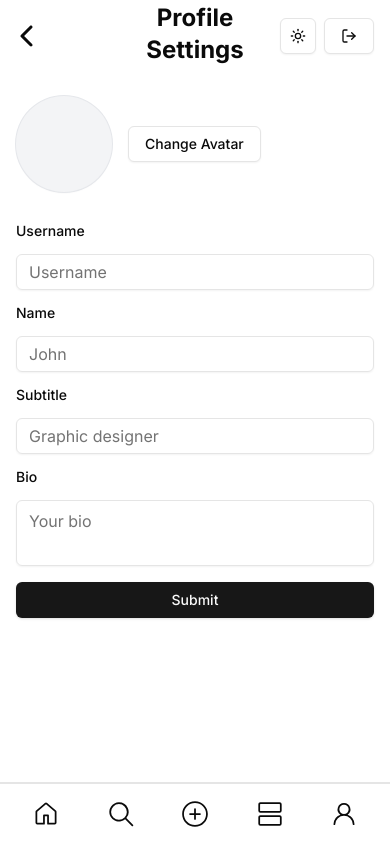
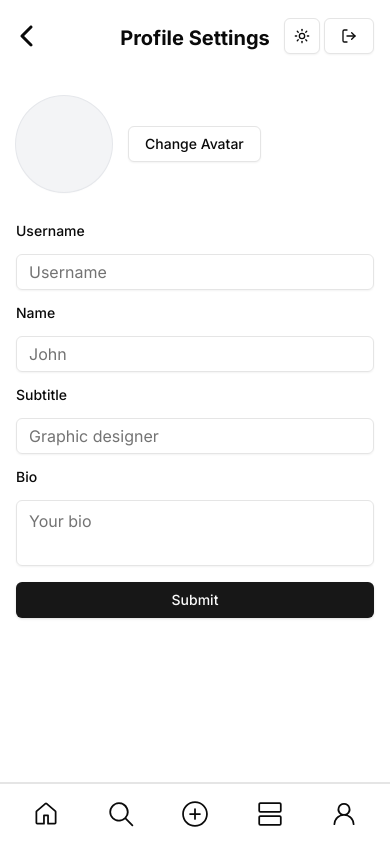
Before and after one commit to shubh95rai/Nextjs-Projects, a Next.js app in the folder instagram-clone-nextjs/: page /settings in a window 390 px wide. Built offline with nearby package versions, Linux system fonts and the light colour scheme; no server answers; the database is empty.

Commit message:
6th commit

```diff
--- a/instagram-clone-nextjs/app/settings/page.tsx
+++ b/instagram-clone-nextjs/app/settings/page.tsx
@@ -23,11 +23,13 @@ export default async function SettingPage() {
       <section className="relative flex h-10 items-center justify-between text-2xl">
         <BackButton />
         <div className="absolute left-1/2 -translate-x-1/2 text-center">
-          <h1 className="font-bold">Profile Settings</h1>
-          <p className="mt-1 text-sm text-gray-500">{email}</p>
+          <h1 className="mt-2 text-xl font-bold md:text-2xl">
+            Profile Settings
+          </h1>
+          <p className="mt-1 text-xs text-neutral-500 md:text-sm">{email}</p>
         </div>
 
-        <div className="flex gap-2">
+        <div className="flex gap-1">
           {/* <ThemeToggle /> */}
           <ModeToggle />
           <form action={signOutAction}>
--- a/instagram-clone-nextjs/components/ProfilePageInfo.tsx
+++ b/instagram-clone-nextjs/components/ProfilePageInfo.tsx
@@ -16,7 +16,7 @@ export default function ProfilePageInfo({
   return (
     <div>
       <TopNav isMyProfile={isMyProfile}>
-        {profile.name}
+        {profile.username}
         <RiVerifiedBadgeFill className="text-sky-600" />
       </TopNav>
       <section className="mt-8 flex justify-center">
--- a/instagram-clone-nextjs/components/TopNav.tsx
+++ b/instagram-clone-nextjs/components/TopNav.tsx
@@ -13,7 +13,7 @@ export default function TopNav({
   return (
     <div className="relative flex h-10 items-center justify-between text-2xl">
       <BackButton />
-      <div className="absolute left-1/2 flex -translate-x-1/2 items-center gap-1 font-bold">
+      <div className="absolute left-1/2 flex -translate-x-1/2 items-center gap-1 text-xl font-bold md:text-2xl">
         {children}
       </div>
       {isMyProfile && (
```
